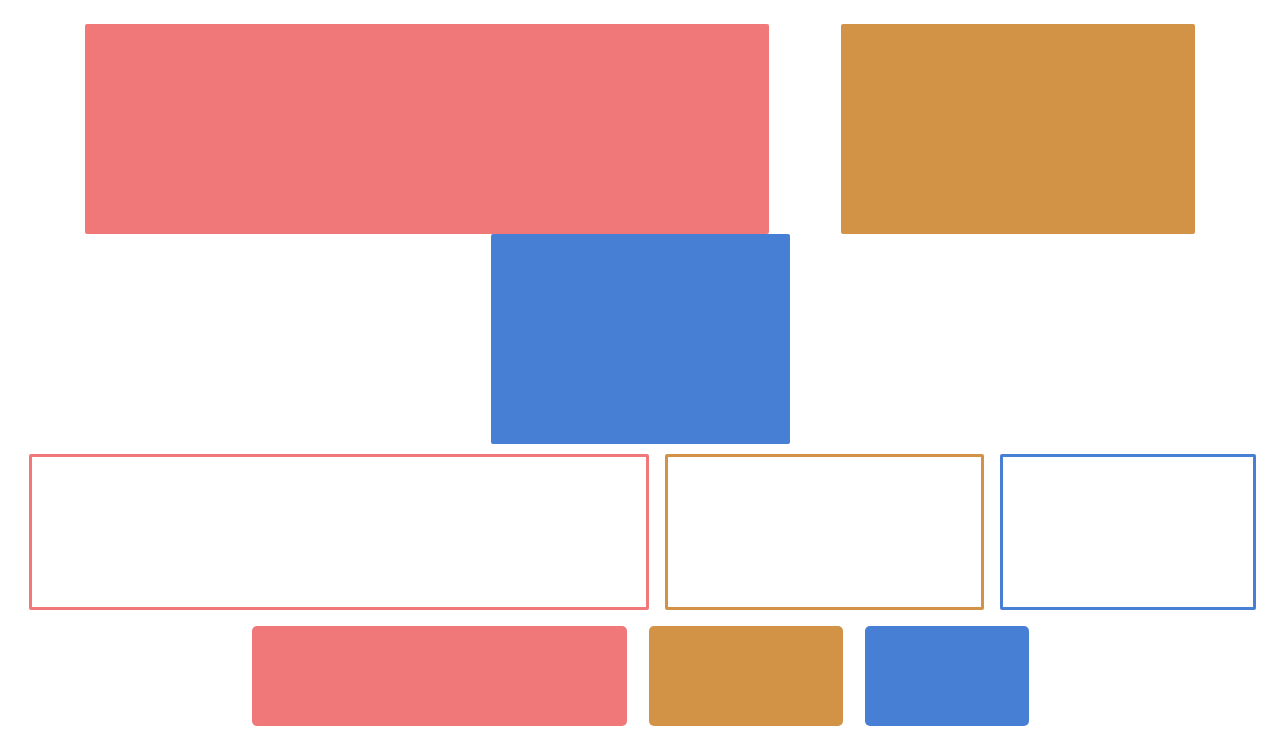
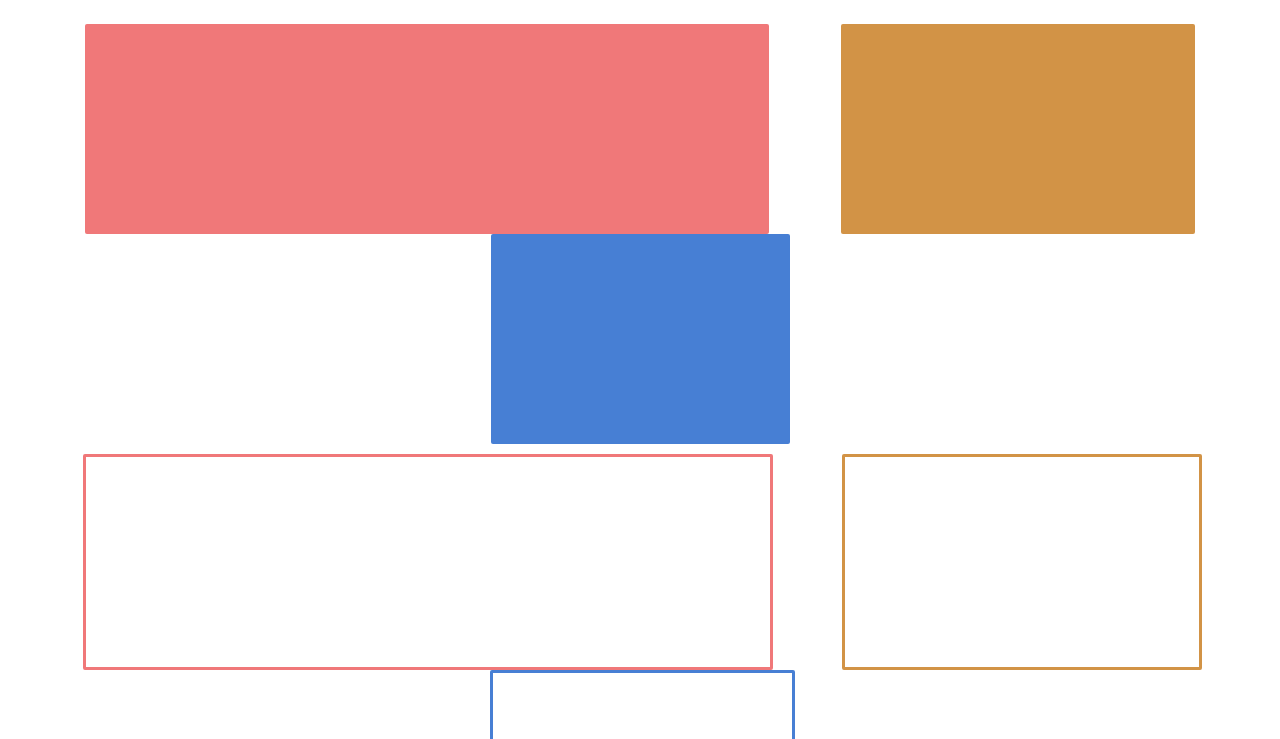
Before and after one commit to Shivya24/project-1, a plain HTML site: page index.html in a window 1280 px wide. Shown: the part 61-800 px from the top of the page. Drawn offline with Linux system fonts and the light colour scheme.

Commit message:
changes made

```diff
--- a/style.css
+++ b/style.css
@@ -42,21 +42,21 @@
 .box6 {
   border-radius: 2px;
   margin-left: 5px;
-  height: 150px;
+  height: 210spx;
 }
 .box4 {
   border: 3px solid #f07879;
-  width: 49%;
+  width: 684px;
 }
 .box5 {
   border: 3px solid #d29346;
 
-  width: 25%;
+  width: 354px;
 }
 .box6 {
   border: 3px solid #477fd4;
 
-  width: 20%;
+  width: 299px;
 }
 .container1 {
   border: 6px;
```
